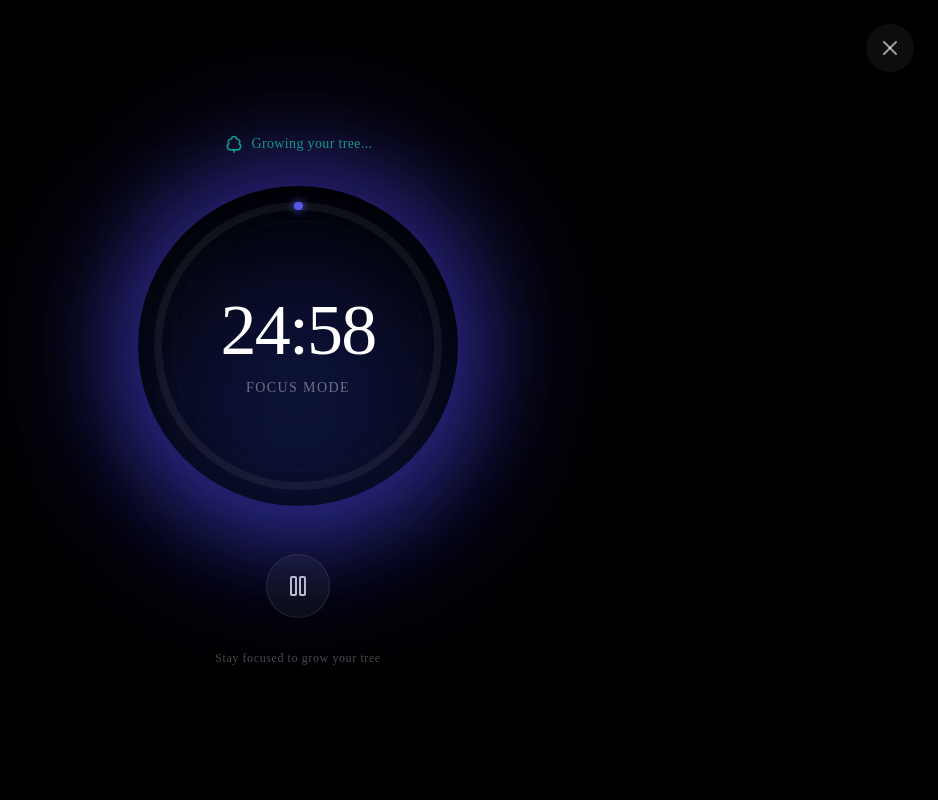
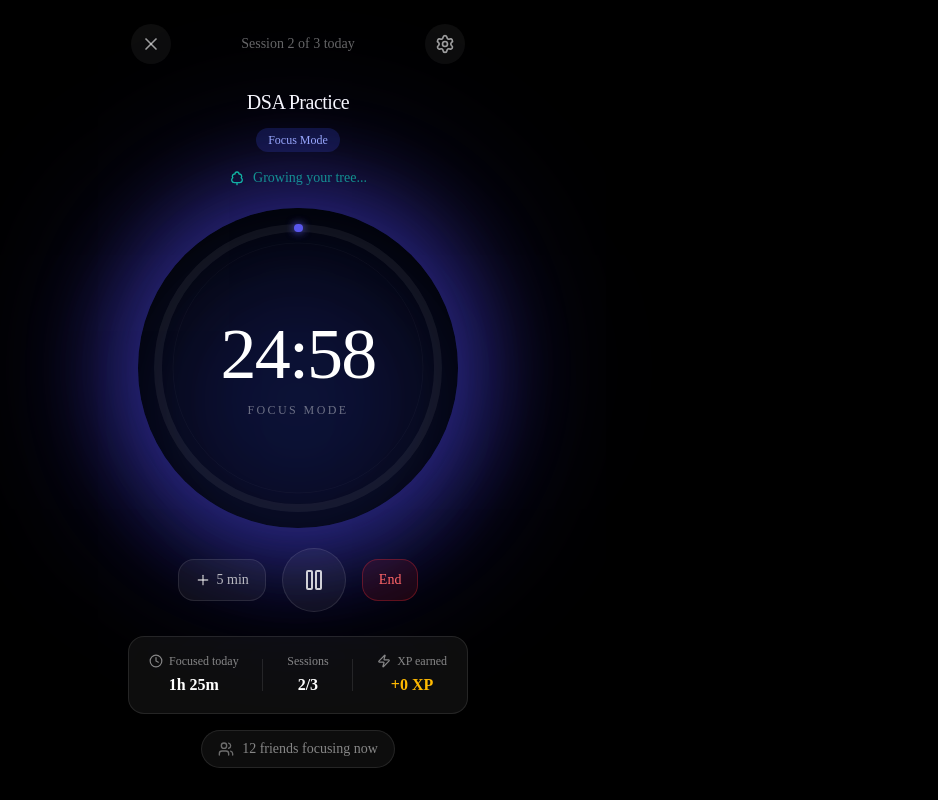
Before and after one commit to Manojkumar149/v0-focus-guard-mobile-app, a Next.js app: page / in a window 1280 px wide. Both pictures are taken after a click on the button "Start Focus Session". Shown: the whole page, without its empty margins (342-1280 px from the left). Built offline with nearby package versions, Linux system fonts and the light colour scheme.

Commit message:
feat: rebuild FocusTimerScreen with detailed UI and animations
New timer screen with top bar, pulsing timer, control buttons, and glow effects.

Co-authored-by: Manoj Manukonda <99885924+Manojkumar149@users.noreply.github.com>

```diff
--- a/components/focus-guard/focus-timer-screen.tsx
+++ b/components/focus-guard/focus-timer-screen.tsx
@@ -1,22 +1,28 @@
 "use client"
 
 import { useEffect, useState, useCallback } from "react"
-import { X, Pause, Play, TreeDeciduous } from "lucide-react"
+import { X, Pause, Play, TreeDeciduous, Settings, Plus, Clock, Zap, Users } from "lucide-react"
 
 interface FocusTimerScreenProps {
   initialMinutes?: number
+  sessionName?: string
+  sessionNumber?: number
+  totalSessions?: number
   onClose: () => void
   onComplete?: () => void
 }
 
 export function FocusTimerScreen({
   initialMinutes = 25,
+  sessionName = "DSA Practice",
+  sessionNumber = 2,
+  totalSessions = 3,
   onClose,
   onComplete
 }: FocusTimerScreenProps) {
   const [totalSeconds, setTotalSeconds] = useState(initialMinutes * 60)
   const [isRunning, setIsRunning] = useState(true)
-  const [isPulsing, setIsPulsing] = useState(true)
+  const [earnedXP, setEarnedXP] = useState(0)
 
   const initialTotalSeconds = initialMinutes * 60
   const progress = ((initialTotalSeconds - totalSeconds) / initialTotalSeconds) * 100
@@ -25,6 +31,11 @@ export function FocusTimerScreen({
 
   const minutes = Math.floor(totalSeconds / 60)
   const seconds = totalSeconds % 60
+
+  // Calculate focused time today (mock: 1h 25m + current session progress)
+  const focusedToday = Math.floor((initialTotalSeconds - totalSeconds) / 60) + 85 // 85 min from previous sessions
+  const focusedHours = Math.floor(focusedToday / 60)
+  const focusedMins = focusedToday % 60
 
   useEffect(() => {
     if (!isRunning || totalSeconds <= 0) {
@@ -36,6 +47,8 @@ export function FocusTimerScreen({
 
     const interval = setInterval(() => {
       setTotalSeconds((prev) => prev - 1)
+      // Earn XP over time
+      setEarnedXP((prev) => Math.min(prev + 0.05, 150))
     }, 1000)
 
     return () => clearInterval(interval)
@@ -43,7 +56,10 @@ export function FocusTimerScreen({
 
   const togglePause = useCallback(() => {
     setIsRunning((prev) => !prev)
-    setIsPulsing((prev) => !prev)
+  }, [])
+
+  const addFiveMinutes = useCallback(() => {
+    setTotalSeconds((prev) => prev + 300)
   }, [])
 
   const formatTime = (mins: number, secs: number) => {
@@ -51,46 +67,80 @@ export function FocusTimerScreen({
   }
 
   return (
-    <div className="fixed inset-0 bg-black flex flex-col items-center justify-center z-50">
+    <div className="fixed inset-0 bg-black flex flex-col items-center z-50 overflow-hidden">
+      {/* Subtle radial gradient background */}
+      <div className="absolute inset-0 bg-gradient-radial from-indigo-950/20 via-black to-black pointer-events-none" />
+
       {/* Ambient glow layers */}
       <div
-        className={`absolute w-96 h-96 rounded-full bg-primary/10 blur-[100px] transition-opacity duration-1000 ${
-          isPulsing ? "animate-pulse" : "opacity-30"
+        className={`absolute top-1/2 left-1/2 -translate-x-1/2 -translate-y-1/2 w-96 h-96 rounded-full bg-primary/10 blur-[100px] transition-opacity duration-1000 ${
+          isRunning ? "animate-pulse opacity-100" : "opacity-30"
         }`}
       />
       <div
-        className={`absolute w-72 h-72 rounded-full bg-primary/20 blur-[60px] transition-opacity duration-1000 ${
-          isPulsing ? "animate-pulse" : "opacity-20"
+        className={`absolute top-1/2 left-1/2 -translate-x-1/2 -translate-y-1/2 w-72 h-72 rounded-full bg-primary/20 blur-[60px] transition-opacity duration-1000 ${
+          isRunning ? "animate-pulse opacity-100" : "opacity-20"
         }`}
         style={{ animationDelay: "0.5s" }}
       />
 
-      {/* Close button */}
+      {/* Top Bar */}
+      <div className="relative w-full max-w-[375px] flex items-center justify-between px-5 pt-6">
         <button
           onClick={onClose}
-        className="absolute top-6 right-6 p-3 rounded-full bg-white/5 hover:bg-white/10 transition-colors"
+          className="w-10 h-10 rounded-full bg-white/5 hover:bg-white/10 transition-colors flex items-center justify-center"
           aria-label="Close timer"
         >
-        <X className="w-6 h-6 text-white/60" />
+          <X className="w-5 h-5 text-white/60" />
         </button>
 
-      {/* Growing tree indicator */}
-      <div className="flex items-center gap-2 mb-8 text-emerald-400/80">
-        <TreeDeciduous className="w-5 h-5" />
-        <span className="text-sm font-medium tracking-wide">Growing your tree...</span>
+        <span className="text-white/40 text-sm">
+          Session {sessionNumber} of {totalSessions} today
+        </span>
+
+        <button
+          className="w-10 h-10 rounded-full bg-white/5 hover:bg-white/10 transition-colors flex items-center justify-center"
+          aria-label="Settings"
+        >
+          <Settings className="w-5 h-5 text-white/60" />
+        </button>
       </div>
 
-      {/* Timer ring */}
-      <div className="relative flex items-center justify-center">
+      {/* Session Name & Status */}
+      <div className="relative flex flex-col items-center mt-6">
+        <h2 className="text-xl font-medium text-white tracking-tight">{sessionName}</h2>
+        <div className="flex items-center gap-2 mt-3">
+          <span className={`px-3 py-1 rounded-full text-xs font-medium ${
+            isRunning
+              ? "bg-primary/20 text-indigo-300"
+              : "bg-white/10 text-white/60"
+          }`}>
+            {isRunning ? "Focus Mode" : "Paused"}
+          </span>
+        </div>
+
+        {/* Growing tree indicator */}
+        <div className={`flex items-center gap-2 mt-4 transition-opacity duration-300 ${
+          isRunning ? "opacity-100" : "opacity-50"
+        }`}>
+          <TreeDeciduous className="w-4 h-4 text-emerald-400" />
+          <span className="text-sm text-emerald-400/80 font-medium">
+            {isRunning ? "Growing your tree..." : "Tree growth paused"}
+          </span>
+        </div>
+      </div>
+
+      {/* Main Timer Ring */}
+      <div className="relative flex items-center justify-center flex-1">
         {/* Pulsing outer glow */}
         <div
-          className={`absolute inset-0 rounded-full transition-all duration-1000 ${
-            isPulsing
+          className={`absolute w-80 h-80 rounded-full transition-all duration-1000 ${
+            isRunning
               ? "shadow-[0_0_60px_20px_rgba(79,70,229,0.3),0_0_120px_40px_rgba(79,70,229,0.15)]"
-              : "shadow-[0_0_30px_10px_rgba(79,70,229,0.15)]"
+              : "shadow-[0_0_30px_10px_rgba(79,70,229,0.1)]"
           }`}
           style={{
-            animation: isPulsing ? "timerPulse 2s ease-in-out infinite" : "none"
+            animation: isRunning ? "timerPulse 2s ease-in-out infinite" : "none"
           }}
         />
 
@@ -133,7 +183,9 @@ export function FocusTimerScreen({
             strokeDasharray={circumference}
             strokeDashoffset={strokeDashoffset}
             filter="url(#timerGlow)"
-            className="transition-all duration-1000 ease-linear"
+            className={`transition-all duration-1000 ease-linear ${
+              !isRunning ? "opacity-60" : "opacity-100"
+            }`}
           />
 
           {/* Inner decorative ring */}
@@ -151,20 +203,31 @@ export function FocusTimerScreen({
         <div className="absolute inset-0 flex flex-col items-center justify-center">
           <span
             className="text-7xl font-extralight text-white tracking-tight tabular-nums"
-            style={{ fontVariantNumeric: "tabular-nums" }}
+            style={{ fontVariantNumeric: "tabular-nums", fontWeight: 200 }}
           >
             {formatTime(minutes, seconds)}
           </span>
-          <span className="text-white/40 text-sm mt-3 tracking-widest uppercase">
+          <span className="text-white/40 text-xs mt-3 tracking-[0.2em] uppercase">
             {isRunning ? "Focus Mode" : "Paused"}
           </span>
         </div>
       </div>
 
-      {/* Pause/Play button */}
+      {/* Control Buttons Row */}
+      <div className="relative flex items-center justify-center gap-4 mb-6">
+        {/* +5 min button */}
+        <button
+          onClick={addFiveMinutes}
+          className="px-4 py-2.5 rounded-2xl border border-white/10 bg-white/5 hover:bg-white/10 transition-all text-white/70 text-sm font-medium flex items-center gap-1.5"
+        >
+          <Plus className="w-4 h-4" />
+          5 min
+        </button>
+
+        {/* Main Pause/Play button */}
         <button
           onClick={togglePause}
-        className="mt-12 w-16 h-16 rounded-full bg-white/5 border border-white/10 flex items-center justify-center hover:bg-white/10 transition-all hover:scale-105 active:scale-95"
+          className="w-16 h-16 rounded-full bg-white/5 border border-white/10 flex items-center justify-center hover:bg-white/10 transition-all hover:scale-105 active:scale-95"
           aria-label={isRunning ? "Pause" : "Resume"}
         >
           {isRunning ? (
@@ -174,10 +237,54 @@ export function FocusTimerScreen({
           )}
         </button>
 
-      {/* Session info */}
-      <p className="mt-8 text-white/30 text-xs tracking-wider">
-        Stay focused to grow your tree
-      </p>
+        {/* End button */}
+        <button
+          onClick={onClose}
+          className="px-4 py-2.5 rounded-2xl border border-red-500/30 bg-red-500/10 hover:bg-red-500/20 transition-all text-red-400 text-sm font-medium"
+        >
+          End
+        </button>
+      </div>
+
+      {/* Progress Stats Bar */}
+      <div className="relative w-full max-w-[340px] mx-auto mb-4">
+        <div className="bg-white/5 backdrop-blur-xl border border-white/10 rounded-2xl px-5 py-4 flex items-center justify-between">
+          <div className="flex flex-col items-center">
+            <div className="flex items-center gap-1.5 text-white/50 text-xs mb-1">
+              <Clock className="w-3.5 h-3.5" />
+              Focused today
+            </div>
+            <span className="text-white font-semibold">
+              {focusedHours}h {focusedMins}m
+            </span>
+          </div>
+
+          <div className="w-px h-8 bg-white/10" />
+
+          <div className="flex flex-col items-center">
+            <span className="text-white/50 text-xs mb-1">Sessions</span>
+            <span className="text-white font-semibold">{sessionNumber}/{totalSessions}</span>
+          </div>
+
+          <div className="w-px h-8 bg-white/10" />
+
+          <div className="flex flex-col items-center">
+            <div className="flex items-center gap-1.5 text-white/50 text-xs mb-1">
+              <Zap className="w-3.5 h-3.5" />
+              XP earned
+            </div>
+            <span className="text-amber-400 font-semibold">+{Math.floor(earnedXP)} XP</span>
+          </div>
+        </div>
+      </div>
+
+      {/* Social Nudge */}
+      <div className="relative mb-8">
+        <div className="bg-white/5 backdrop-blur-sm border border-white/10 rounded-full px-4 py-2 flex items-center gap-2">
+          <Users className="w-4 h-4 text-white/40" />
+          <span className="text-white/50 text-sm">12 friends focusing now</span>
+        </div>
+      </div>
 
       {/* CSS for custom pulse animation */}
       <style jsx>{`
```
Lines whose indentation alone changed are shown as unchanged.
